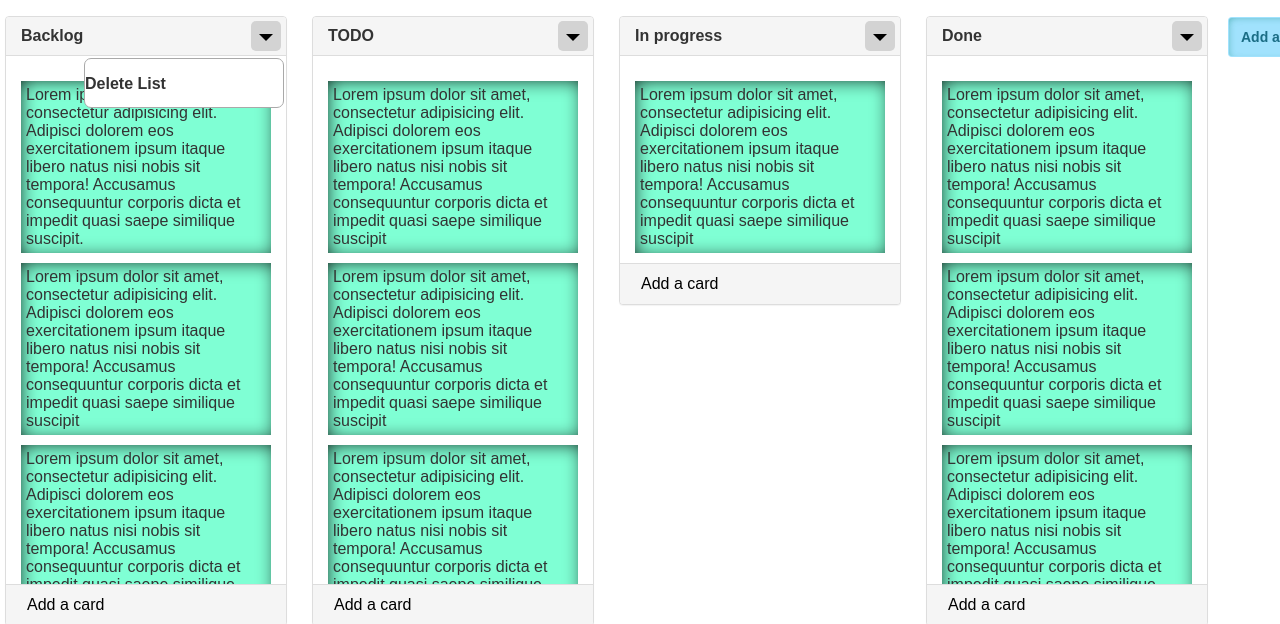
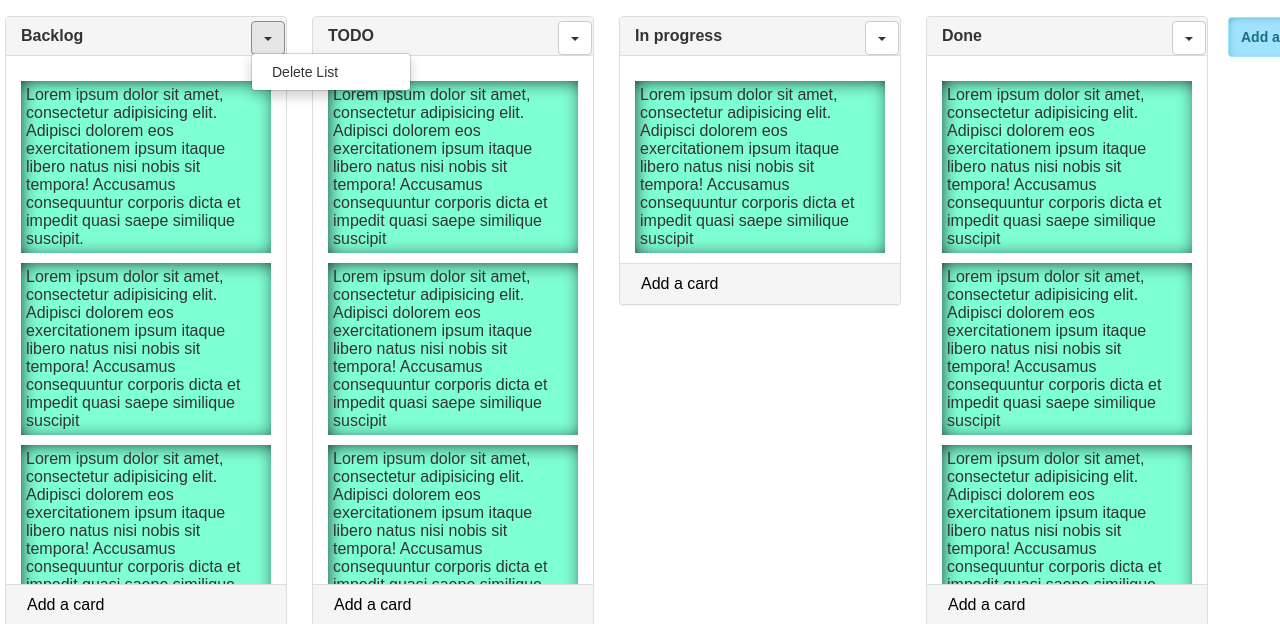
Before and after one commit to guykeren3/Taskboard, a website: page index.html in a window 1280 px wide. Both pictures are taken after a click on the element 266 px from the left and 90 px from the top of the page. Shown: the part 54-678 px from the top of the page. Drawn offline with nearby package versions, Linux system fonts and the light colour scheme.

Commit message:
refactored all the list dropdowns according to bootstrap

```diff
--- a/css/styles.css
+++ b/css/styles.css
@@ -83,7 +83,6 @@ main {
 .panel.panel-default {
   height: 100%; /* default bootstrap height goes beyond the list height so needs to be set manually */
   margin-left: 5px;
-  overflow: auto;
   position: relative;
   /* position for the arrow button so the absolute will stick to it /*
    /*background-color: darkslategrey;*/
@@ -138,7 +137,7 @@ body > main > div > div > div.panel-footer > button { /* add a card link */
   background-color: transparent;
 }
 
-.btn {
+.add-list-btn {
   margin-top: 1px;
   align-self: flex-start;
   background-color: rgba(20, 183, 251, .4);
@@ -159,15 +158,12 @@ body > main > div > div > div.panel-footer > button { /* add a card link */
 
 /*arrow*/
 
-.arrow-down-box {
+.dropdown {
   width: 30px;
   height: 30px;
   position: absolute;
   top: 4px;
   right: 5px;
-  border: 15px solid lightgrey;
-  border-radius: 5px;
-  cursor: pointer;
 }
 
 .arrow-down {
@@ -182,36 +178,36 @@ body > main > div > div > div.panel-footer > button { /* add a card link */
   cursor: pointer;
 }
 
-.submenu-list {
-  height: 50px;
-  width: 200px;
-  display: flex;
-  background-color: white;
-  border: 1px solid darkgrey;
-  border-radius: 7px;
-  font-weight: 600;
-  position: absolute;
-  top: 22px;
-  right: -18px;
-  padding-left: 0;
-}
+/*.dropdown-menu {*/
+  /*height: 50px;*/
+  /*width: 200px;*/
+  /*display: flex;*/
+  /*background-color: white;*/
+  /*border: 1px solid darkgrey;*/
+  /*border-radius: 7px;*/
+  /*font-weight: 600;*/
+  /*position: absolute;*/
+  /*top: 22px;*/
+  /*right: -18px;*/
+  /*padding-left: 0;*/
+/*}*/
 
-.submenu-list li {
-  list-style: none;
-  line-height: 50px; /* centers the li in the ul */
-  height: 50px;
-}
+/*.dropdown-menu li {*/
+  /*list-style: none;*/
+  /*line-height: 50px; !* centers the li in the ul *!*/
+  /*height: 50px;*/
+/*}*/
 
-.submenu-list li:hover {
-  display: inline-block;
-  /*line-height: 30px;*/
-  /*height: 30px;*/
-  width: 200px;
-  /*padding-left: 20px;*/
-  background-color: rgba(156, 145, 145, .1);
-}
+/*.dropdown-menu li:hover {*/
+  /*display: inline-block;*/
+  /*!*line-height: 30px;*!*/
+  /*!*height: 30px;*!*/
+  /*width: 200px;*/
+  /*!*padding-left: 20px;*!*/
+  /*background-color: rgba(156, 145, 145, .1);*/
+/*}*/
 
-/*.submenu-list span:hover {*/
+/*.dropdown-menu span:hover {*/
   /*background-color: rgba(156, 145, 145, .1);*/
   /*!*height: 25px;*!*/
   /*width: 200px;*/
--- a/index.html
+++ b/index.html
@@ -28,11 +28,13 @@
 
     <div class="panel panel-default">
       <!--button template---------->
-      <div class="arrow-down-box">
-        <div class="arrow-down"></div>
+      <div class="dropdown">
+        <button class="btn btn-default dropdown-toggle" type="button" data-toggle="dropdown" aria-haspopup="true" aria-expanded="true">
+          <span class="caret"></span>
+        </button>
         <!--Submenu template-->
-        <ul class="submenu-list">
-          <li><span>Delete List</span></li>
+        <ul class="dropdown-menu">
+          <li><a href="#">Delete List</a></li>
         </ul>
       </div>
       <div class="panel-heading"><span class="list-title"> Backlog </span></div>
@@ -84,11 +86,13 @@
 
     <div class="panel panel-default">
       <!--button template---------->
-      <div class="arrow-down-box">
-        <div class="arrow-down"></div>
+      <div class="dropdown">
+        <button class="btn btn-default dropdown-toggle" type="button" data-toggle="dropdown" aria-haspopup="true" aria-expanded="true">
+          <span class="caret"></span>
+        </button>
         <!--Submenu template-->
-        <ul class="submenu-list">
-          <li><span>Delete List</span></li>
+        <ul class="dropdown-menu">
+          <li><a href="#">Delete List</a></li>
         </ul>
       </div>
       <div class="panel-heading"><span class="list-title">  TODO </span></div>
@@ -143,11 +147,13 @@
 
     <div class="panel panel-default">
       <!--button template---------->
-      <div class="arrow-down-box">
-        <div class="arrow-down"></div>
+      <div class="dropdown">
+        <button class="btn btn-default dropdown-toggle" type="button" data-toggle="dropdown" aria-haspopup="true" aria-expanded="true">
+          <span class="caret"></span>
+        </button>
         <!--Submenu template-->
-        <ul class="submenu-list">
-          <li><span>Delete List</span></li>
+        <ul class="dropdown-menu">
+          <li><a href="#">Delete List</a></li>
         </ul>
       </div>
       <div class="panel-heading"><span class="list-title">  In progress </span></div>
@@ -166,11 +172,13 @@
 
     <div class="panel panel-default">
       <!--button template---------->
-      <div class="arrow-down-box">
-        <div class="arrow-down"></div>
+      <div class="dropdown">
+        <button class="btn btn-default dropdown-toggle" type="button" data-toggle="dropdown" aria-haspopup="true" aria-expanded="true">
+          <span class="caret"></span>
+        </button>
         <!--Submenu template-->
-        <ul class="submenu-list">
-          <li><span>Delete List</span></li>
+        <ul class="dropdown-menu">
+          <li><a href="#">Delete List</a></li>
         </ul>
       </div>
       <div class="panel-heading"><span class="list-title">  Done </span></div>
@@ -219,7 +227,7 @@
       </div>
     </div>
 
-    <button class="btn" id="add-list"> Add a list...</button>
+    <button class="btn add-list-btn" id="add-list"> Add a list...</button>
   </div>
 
   <script src="javascript/main.js"></script>
--- a/javascript/main.js
+++ b/javascript/main.js
@@ -21,9 +21,9 @@ initOldLists();
 
 const listTemplate = `
   <div class="panel-heading"> <span class="list-title"> New List </span> </div>
-  <div class="arrow-down-box">
+  <div class="dropdown">
     <div class="arrow-down"></div>
-    <ul class="submenu-list">
+    <ul class="dropdown-menu">
       <li><span>Delete List</span></li>
     </ul>
   </div>
@@ -54,7 +54,7 @@ function createList() {
   handleListTitle(newListSpan);
 
   // Handle list options button
-  let listOptions = listParent.querySelector('.arrow-down-box');
+  let listOptions = listParent.querySelector('.dropdown');
   makeButtonSupportRemoveList(listOptions);
 
   // Handle clicks on Add Card
@@ -147,7 +147,7 @@ function handleListTitle(titleElm) {
 
 // catch all the arrow buttons (divs)
 
-let subMenuButtons = document.querySelectorAll('.arrow-down-box');
+let subMenuButtons = document.querySelectorAll('.dropdown');
 console.info(subMenuButtons);
 
 // apply event listener to every arrow button
@@ -160,7 +160,7 @@ for (const button of subMenuButtons) {
 
 function makeButtonSupportRemoveList(button) {
 
-  let ulInsideButton = button.querySelector('.submenu-list');
+  let ulInsideButton = button.querySelector('.dropdown-menu');
   console.info(ulInsideButton);
   ulInsideButton.style.display = 'none';
 
```
